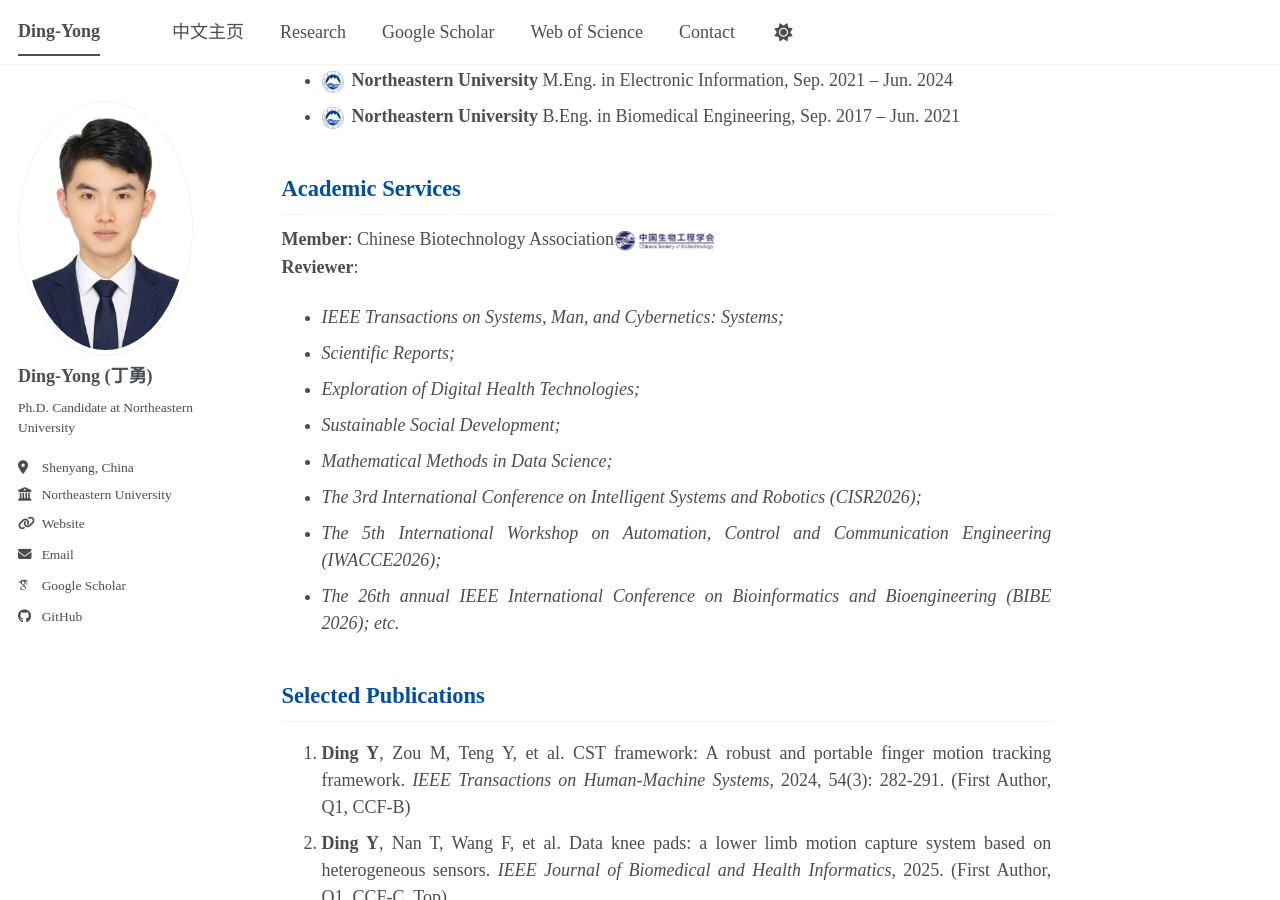
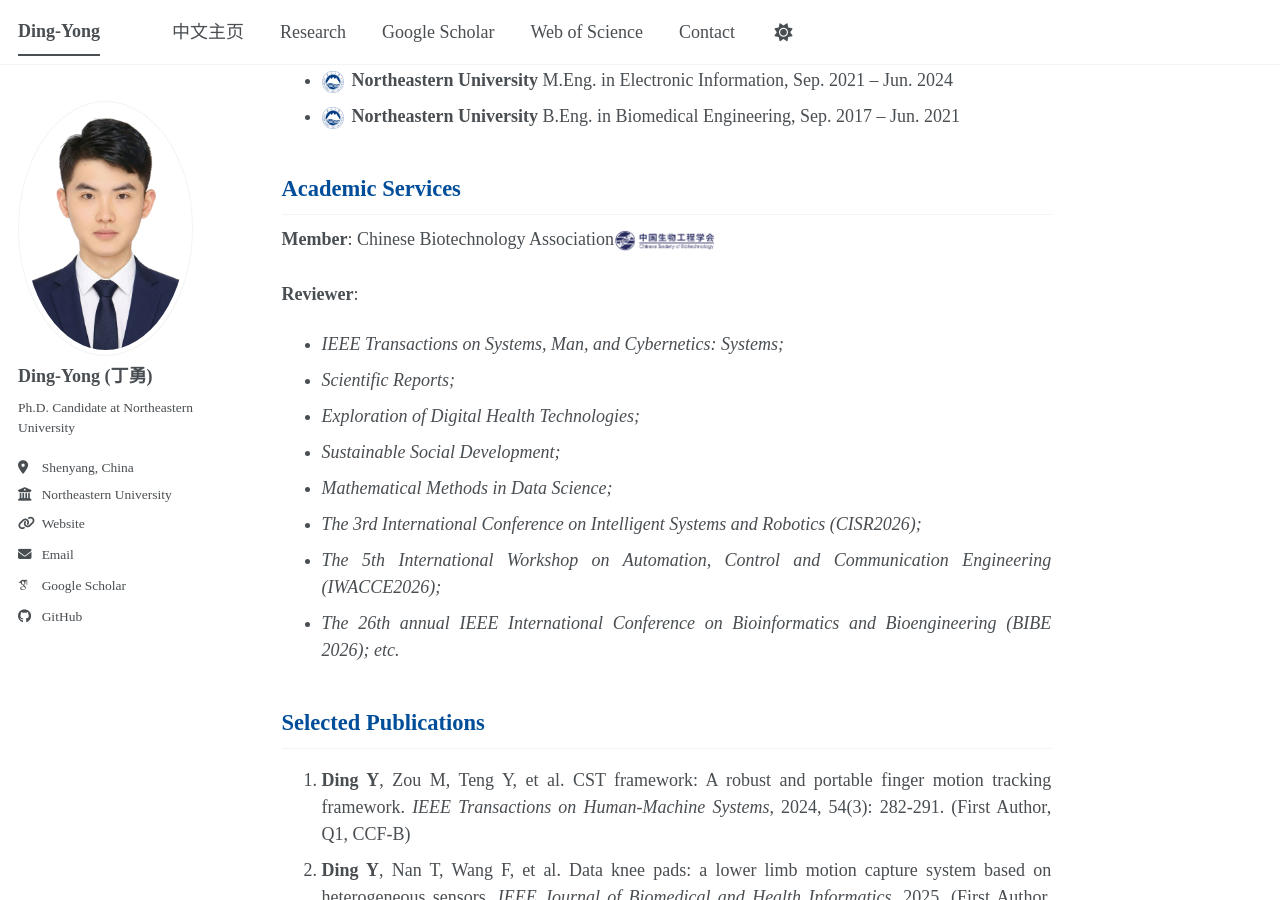
Before and after one commit to ding-yong/ding-yong.github.io, a Jekyll site: the page built from _pages/about.md, in a window 1280 px wide and 900 px high, scrolled down 549 px. Built offline with Jekyll 4.4.1, drawn with Linux system fonts in a browser that asks for light colours; some web fonts are replaced; a script bundle is joined from its source files by our own code; library files that are not in the unit come from our copies.

```diff
--- a/_pages/about.md
+++ b/_pages/about.md
@@ -18,7 +18,7 @@ His research focuses on **embodied intelligence, smart wearable devices, human m
 
 ## Academic Services
 **Member**: Chinese Biotechnology Association<img src="/images/CSBT.png" alt="中国生物工程学会" style="width: 100px; height: auto; vertical-align: middle; margin-right: 8px;"> <br>
-**Reviewer**: <br>
+<br> **Reviewer**: <br>
 - *IEEE Transactions on Systems, Man, and Cybernetics: Systems;* <br style="line-height: 1.8;">
 - *Scientific Reports;* <br style="line-height: 1.8;">
 - *Exploration of Digital Health Technologies;* <br style="line-height: 1.8;">
```
